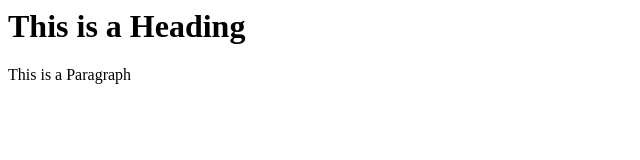
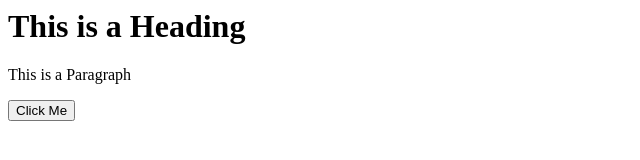
Before and after one commit to typicalchazz/HTML-Playground, a plain HTML site: page index.HTML in a window 1280 px wide. Shown: the whole page, without its empty margins (0-640 px from the left). Drawn offline with Linux system fonts and the light colour scheme.

Commit message:
changed index.js to script.js, delete readme

```diff
--- a/index.HTML
+++ b/index.HTML
@@ -1,7 +1,15 @@
 <html>
+
+<head>
     <title>HTML Tutorial</title>
-        <body>
-            <h1>This is a Heading</h1>
-            <p>This is a Paragraph</p>
-        </body>
+    <script src = "script.js"></script>
+</head>
+
+<body>
+    <h1>This is a Heading</h1>
+    <p>This is a Paragraph</p>
+    <!--this is a reference to a function called runCode() that resides in script.js-->
+    <button onclick="runCode()">Click Me</button>
+</body>
+
 </html>
--- /dev/null
+++ b/script.js
@@ -0,0 +1,3 @@
+let runCode = () => {
+    alert("Hello World!");
+}
```
Also changed, not shown: index.js (deleted), 1 other file.
